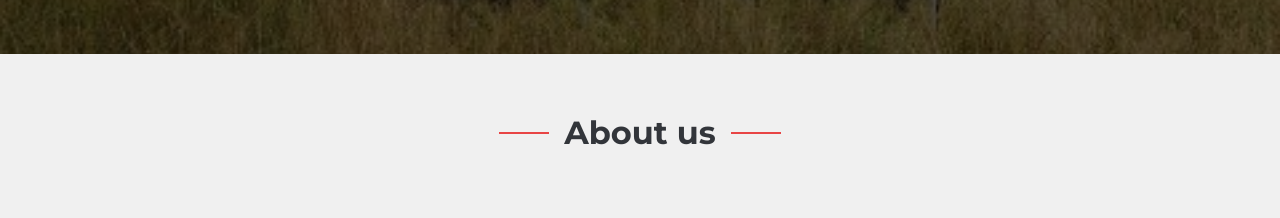
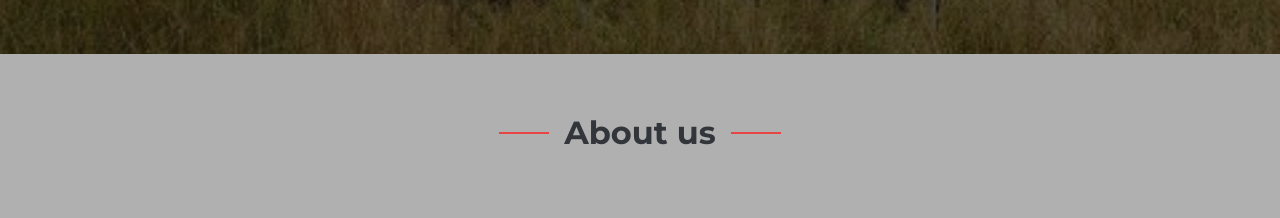
Before and after one commit to PetrinoTino/KamperTirana, a plain HTML site: page index.html in a window 1280 px wide. Shown: the part 2023-2241 px from the top of the page. Drawn offline with nearby package versions, Linux system fonts and the light colour scheme.

Commit message:
Update main.css

```diff
--- a/assets/css/main.css
+++ b/assets/css/main.css
@@ -8,7 +8,7 @@
 
 /* Global Colors - The following color variables are used throughout the website. Updating them here will change the color scheme of the entire website */
 :root {
-  --background-color: #f0f0f0; /* Background color for the entire website, including individual sections */
+  --background-color: #b0b0b0; /* Background color for the entire website, including individual sections */
   --default-color: #212529; /* Default color used for the majority of the text content across the entire website */
   --heading-color: #32353a; /* Color for headings, subheadings and title throughout the website */
   --accent-color: #e84545; /* Accent color that represents your brand on the website. It's used for buttons, links, and other elements that need to stand out */
```
